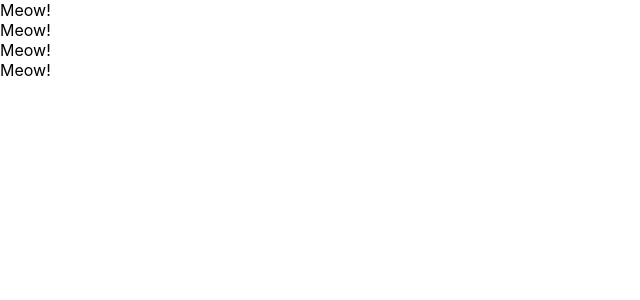
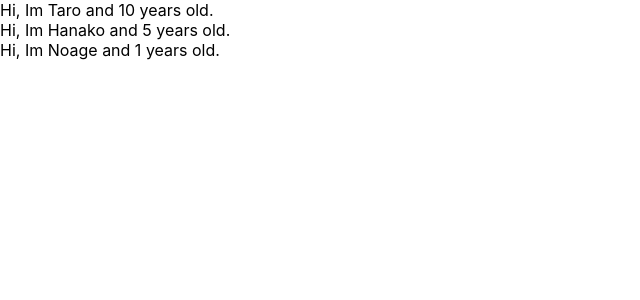
Before and after one commit to daipresents/udemy-react-redux-crud-application, a React (Create React App) app: page / in a window 1280 px wide. Shown: the top 300 px of the page, without its empty margins (0-640 px from the left). Built offline with nearby package versions, Linux system fonts and the light colour scheme.

Commit message:
Learch props

```diff
--- a/src/App.js
+++ b/src/App.js
@@ -10,17 +10,28 @@
 // }
 
 const App = () => {
+  const profiles = [
+    { name: "Taro", age: 10 },
+    { name: "Hanako", age: 5 },
+    { name: "Noage" }
+  ]
   return (
     <div>
-      <Cat />
-      <Cat />
-      <Cat />
-      <Cat />
+      {
+        profiles.map((profile, index) => {
+          return <User name={profile.name} age={profile.age} key={index} />
+        })
+      }
     </div>
   )
 }
 
-const Cat = () => {
-  return <div>Meow!</div>
+const User = (props) => {
+  return <div>Hi, Im {props.name} and {props.age} years old.</div>
 }
+
+User.defaultProps = {
+  age: 1
+}
+
 export default App;
```
